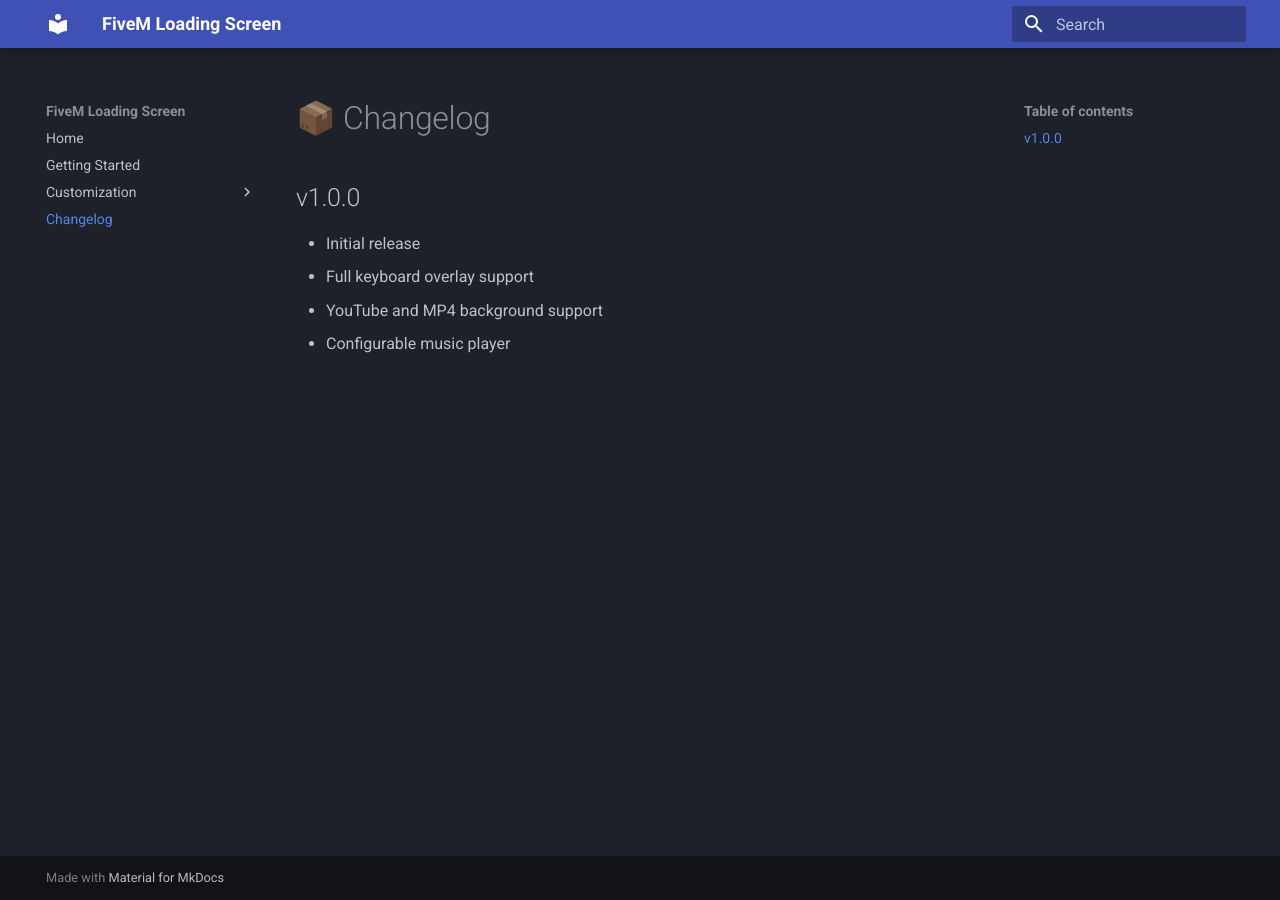
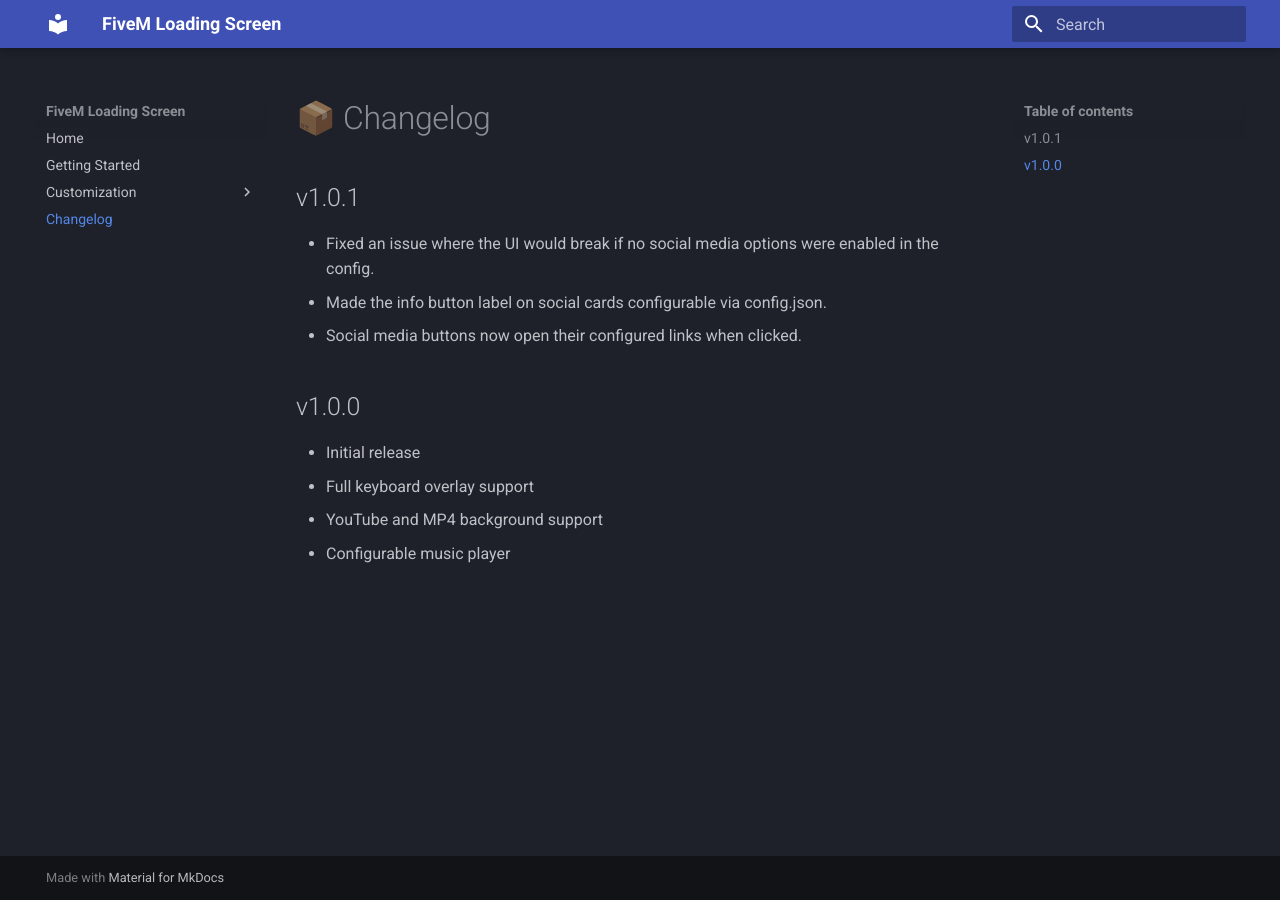
Before and after one commit to FarzamA/fivem-loading-screen-docs, an MkDocs documentation site: the page built from docs/changelog.md, in a window 1280 px wide. Built offline with MkDocs 1.6.1 and Material for MkDocs 9.7.7, drawn with Linux system fonts in a browser that asks for light colours.

Commit message:
add changelog

```diff
--- a/docs/changelog.md
+++ b/docs/changelog.md
@@ -1,4 +1,10 @@
 # 📦 Changelog
+
+## v1.0.1
+
+- Fixed an issue where the UI would break if no social media options were enabled in the config.
+- Made the info button label on social cards configurable via config.json.
+- Social media buttons now open their configured links when clicked.
 
 ## v1.0.0
 
```
Also changed, not shown: README.md (+1 -1 lines), site/customization/index.html, site/index.html, site/search/search_index.json, site/setup/index.html.
